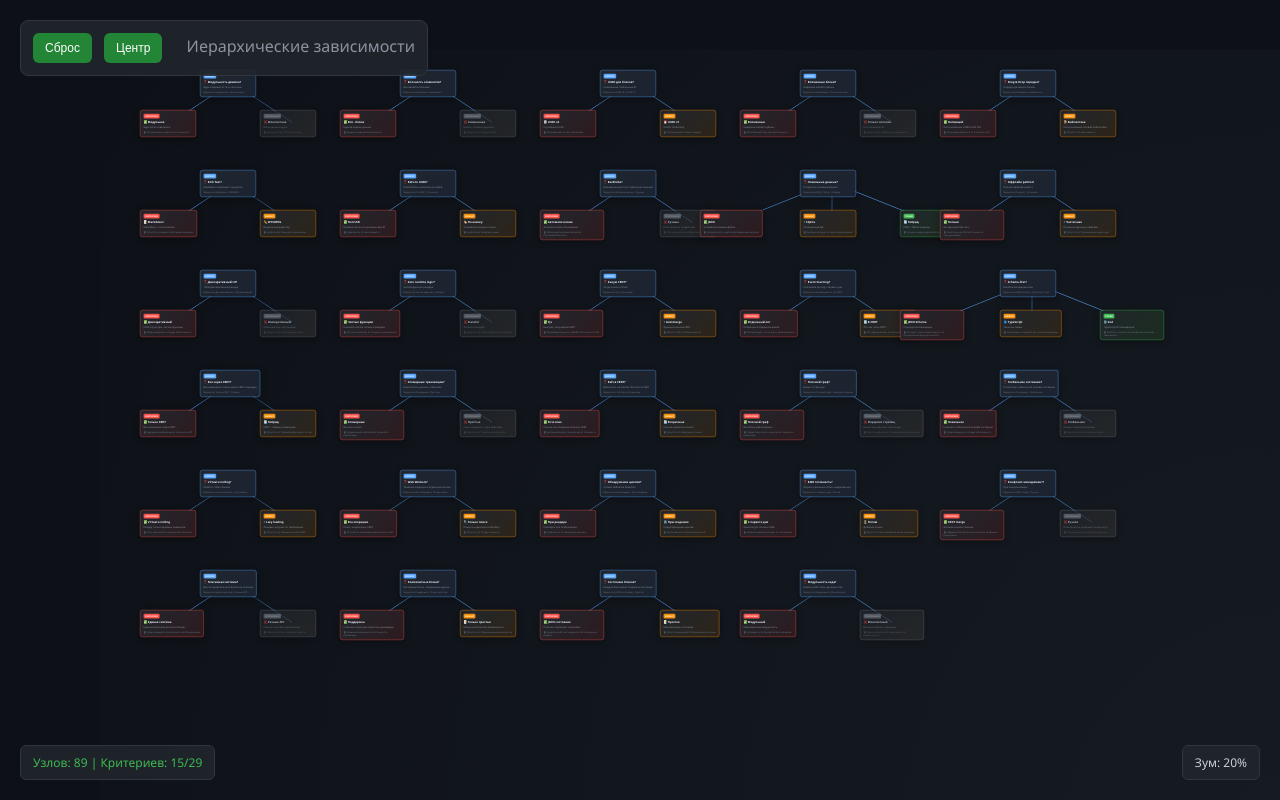
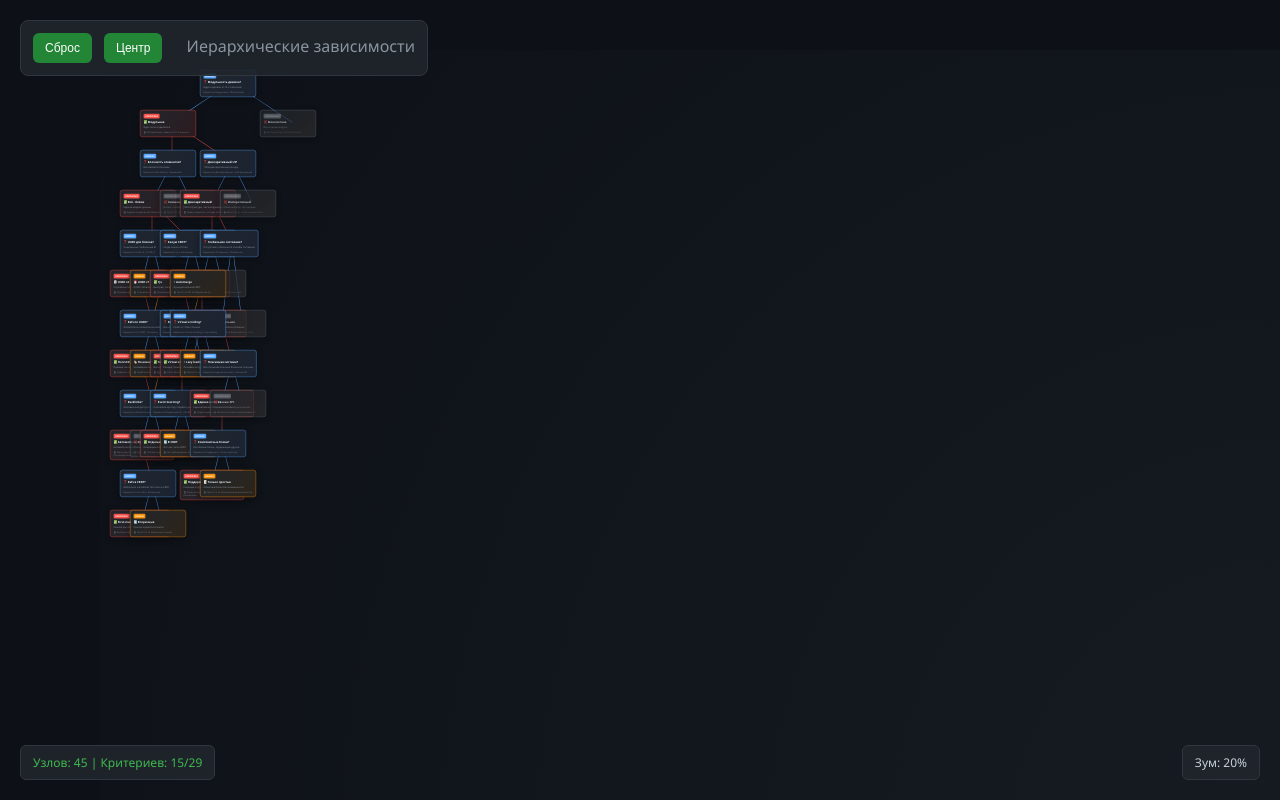
Before and after one commit to Bestie123/PromAi2, a website: page architecture_samples/variant1_copy.html in a window 1280 px wide. Drawn offline with Linux system fonts and the light colour scheme.

Commit message:
29333612: AM29308:54333-293p29AM08:54e {29.11.2025, 08:54ile12}

```diff
--- a/architecture_samples/variant1_copy.html
+++ b/architecture_samples/variant1_copy.html
@@ -112,8 +112,8 @@
         let lastMouseY = 0;
 
         // Load nodes from external JSON
-        console.log('Loading ../architecture/nodes.json...');
-        fetch('../architecture/nodes.json')
+        console.log('Loading variant1_hierarchy_nodes.json...');
+        fetch('variant1_hierarchy_nodes.json')
             .then(response => {
                 console.log('Response status:', response.status);
                 if (!response.ok) {
```
